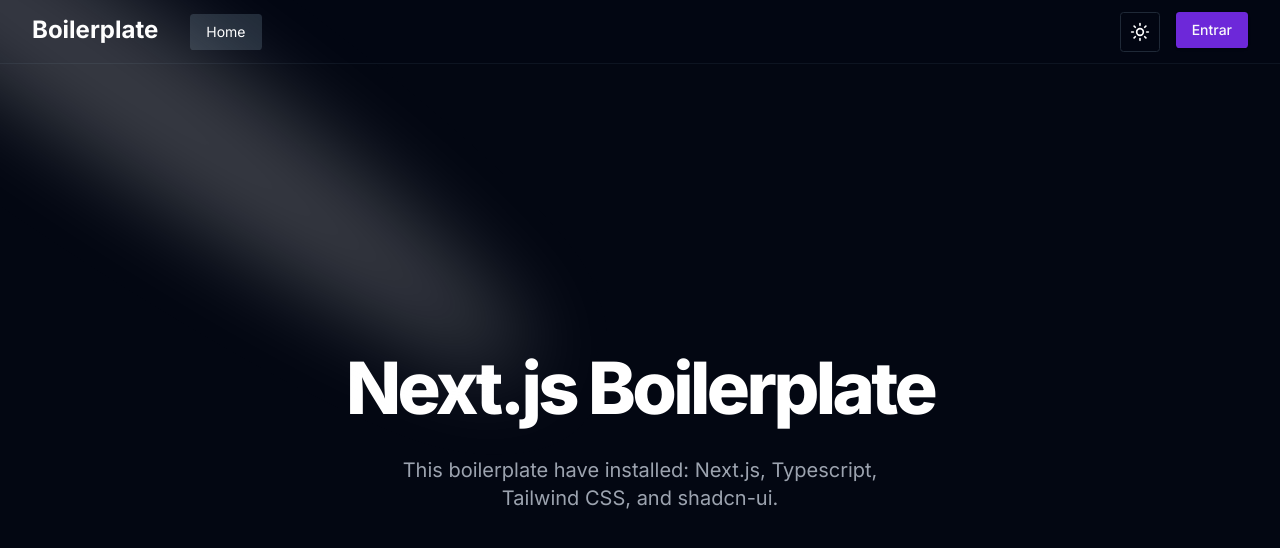
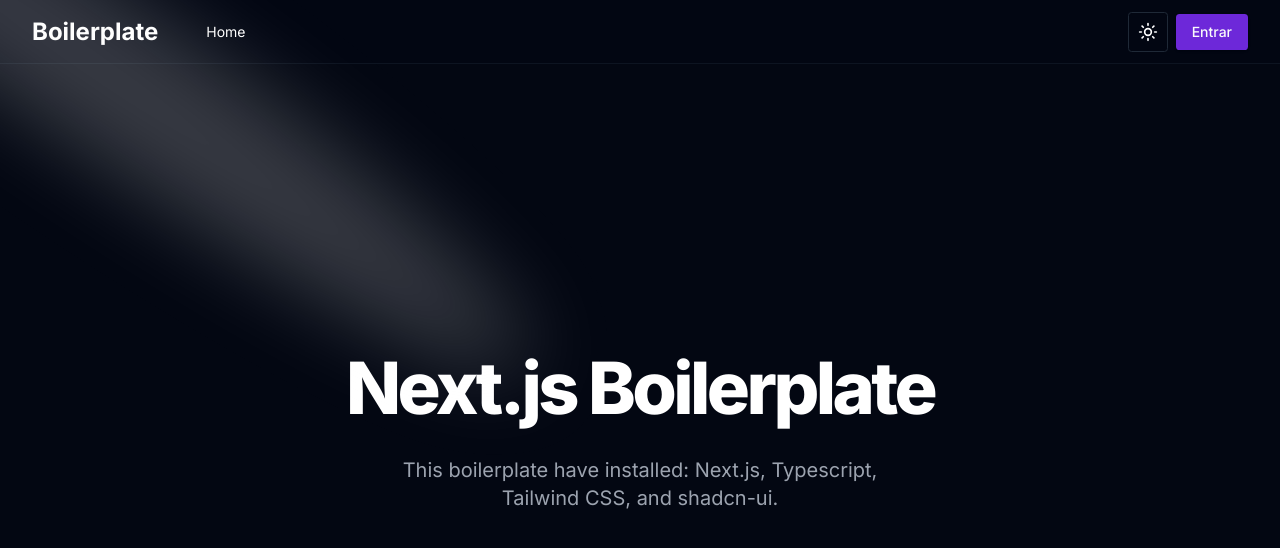
Before and after one commit to meiazero/nextjs-boilerplate, a Next.js app: page / in a window 1280 px wide. Shown: the top 548 px of the page. Built offline with nearby package versions, Linux system fonts and the light colour scheme.

Commit message:
update component structure

```diff
--- a/src/app/layout.tsx
+++ b/src/app/layout.tsx
@@ -2,10 +2,11 @@
 import { Inter as Font } from "next/font/google";
 import type { PropsWithChildren } from "react";
 
-import "@/styles/globals.css";
-import { Header } from "@/components/elements/layout";
+import { Header } from "@/components/elements/layout/Header";
 import { cn } from "@/lib/utils";
 import { Providers } from "@/providers";
+
+import "@/styles/globals.css";
 
 const font = Font({
   subsets: ["latin"],
--- /dev/null
+++ b/src/components/elements/common/Header/HeaderNav.tsx
@@ -0,0 +1,17 @@
+import { cn } from "@/lib/utils";
+
+export function HeaderNav({
+  children,
+  className,
+}: { children: React.ReactNode; className?: string }) {
+  return (
+    <nav
+      className={cn(
+        "container h-full flex items-center justify-between",
+        className,
+      )}
+    >
+      {children}
+    </nav>
+  );
+}
--- /dev/null
+++ b/src/components/elements/common/Header/HeaderRoot.tsx
@@ -0,0 +1,17 @@
+import { cn } from "@/lib/utils";
+
+export function HeaderRoot({
+  children,
+  className,
+}: { children: React.ReactNode; className?: string }) {
+  return (
+    <header
+      className={cn(
+        "h-16 w-full border-b border-border/40 bg-background/95",
+        className,
+      )}
+    >
+      {children}
+    </header>
+  );
+}
--- /dev/null
+++ b/src/components/elements/common/Header/HeaderSide.tsx
@@ -0,0 +1,12 @@
+import { cn } from "@/lib/utils";
+
+export function HeaderSide({
+  children,
+  className,
+}: { children: React.ReactNode; className?: string }) {
+  return (
+    <div className={cn("flex flex-row gap-2 items-center", className)}>
+      {children}
+    </div>
+  );
+}
--- /dev/null
+++ b/src/components/elements/common/Header/index.tsx
@@ -0,0 +1,3 @@
+export { HeaderNav } from "./HeaderNav";
+export { HeaderRoot } from "./HeaderRoot";
+export { HeaderSide } from "./HeaderSide";
--- a/src/components/elements/common/NavItem.tsx
+++ b/src/components/elements/common/NavItem.tsx
@@ -1,4 +1,4 @@
-import { ActiveLink } from "@/components/elements/common";
+import { ActiveLink } from "@/components/elements/common/ActiveLink";
 import { cn } from "@/lib/utils";
 import { ArrowUpRightIcon } from "lucide-react";
 import type { HTMLAttributeAnchorTarget, PropsWithChildren } from "react";
--- a/src/components/elements/common/index.tsx
+++ /dev/null
@@ -1,3 +0,0 @@
-export { ActiveLink } from "./ActiveLink";
-export { NavItem } from "./NavItem";
-export { ThemeToggle } from "./ThemeToggle";
--- a/src/components/elements/layout/Header.tsx
+++ b/src/components/elements/layout/Header.tsx
@@ -1,7 +1,15 @@
 "use client";
 
-import { NavBar } from "@/components/elements/layout";
+import {
+  HeaderNav,
+  HeaderRoot,
+  HeaderSide,
+} from "@/components/elements/common/Header";
+import { NavItem } from "@/components/elements/common/NavItem";
+import { ThemeToggle } from "@/components/elements/common/ThemeToggle";
+import { Button } from "@/components/ui/button";
 import { useTheme } from "next-themes";
+import Link from "next/link";
 import React from "react";
 
 export function Header() {
@@ -11,8 +19,36 @@
     setTheme(resolvedTheme === "dark" ? "light" : "dark");
 
   return (
-    <header className="h-16 w-full border-b border-border/40 bg-background/95">
-      <NavBar onThemeTogglerClick={toggleCurrentTheme} />
-    </header>
+    <HeaderRoot>
+      <HeaderNav>
+        <HeaderSide className="gap-8">
+          <Link href="/">
+            <h1 className="text-2xl font-bold">Boilerplate</h1>
+          </Link>
+
+          <ul className="md:flex flex-row gap-4 hidden">
+            {[
+              {
+                text: "Home",
+                href: "/home",
+                target: undefined,
+              },
+            ].map((link) => (
+              <li key={link.href}>
+                <NavItem key={link.href} href={link.href} target={link.target}>
+                  {link.text}
+                </NavItem>
+              </li>
+            ))}
+          </ul>
+        </HeaderSide>
+        <HeaderSide>
+          <ThemeToggle onClick={toggleCurrentTheme} />
+          <Button asChild>
+            <Link href="/sign-in">Entrar</Link>
+          </Button>
+        </HeaderSide>
+      </HeaderNav>
+    </HeaderRoot>
   );
 }
--- a/src/components/elements/layout/NavBar.tsx
+++ /dev/null
@@ -1,27 +0,0 @@
-import { NavItem, ThemeToggle } from "@/components/elements/common";
-import { Button } from "@/components/ui/button";
-
-type NavbarProps = {
-  onThemeTogglerClick: () => void;
-};
-
-export function NavBar({ onThemeTogglerClick }: NavbarProps) {
-  return (
-    <nav className="container flex items-center justify-between h-full">
-      <div className="flex flex-items gap-8">
-        <h1 className="text-2xl font-bold">Boilerplate</h1>
-
-        <div className="flex flex-items gap-4">
-          <NavItem href="/" type="nav">
-            Home
-          </NavItem>
-        </div>
-      </div>
-
-      <div className="flex flex-items gap-4">
-        <ThemeToggle onClick={onThemeTogglerClick} />
-        <Button>Entrar</Button>
-      </div>
-    </nav>
-  );
-}
--- a/src/components/elements/layout/index.tsx
+++ /dev/null
@@ -1,2 +0,0 @@
-export { Header } from "./Header";
-export { NavBar } from "./NavBar";
```
